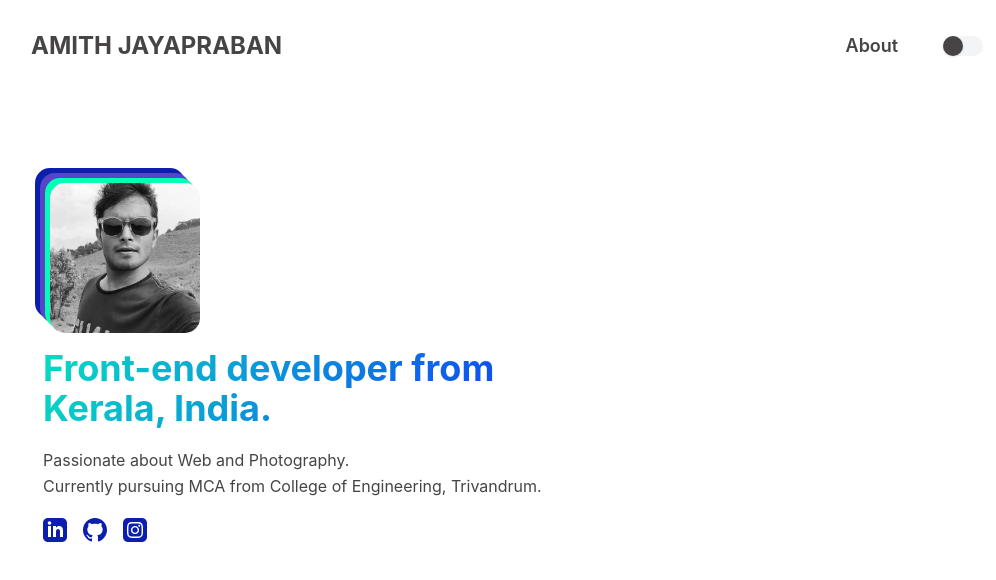
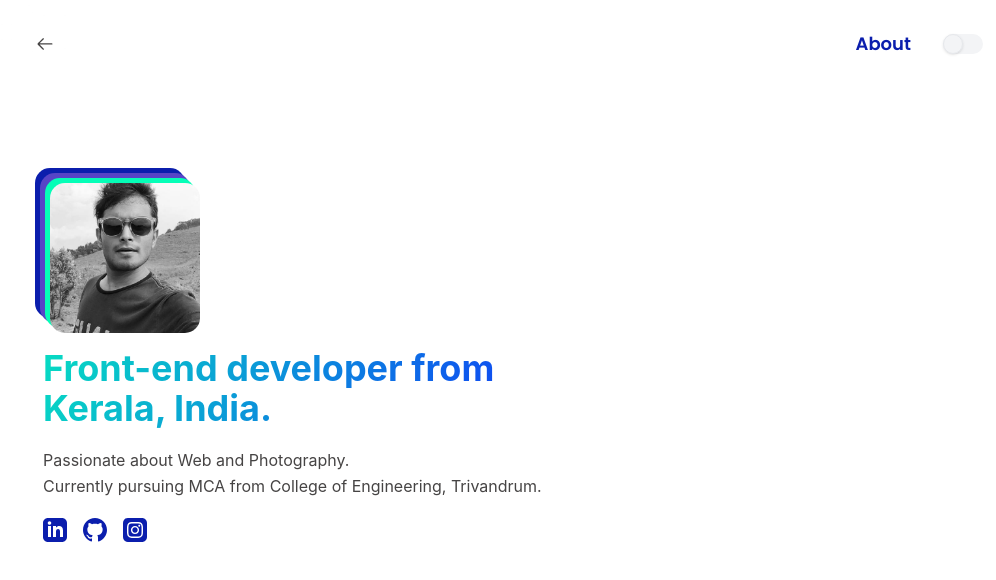
Before and after one commit to amithjayapraban/Personal-Website, a React (Vite) app: page /about in a window 1280 px wide. Shown: the top 580 px of the page, without its empty margins (129-1125 px from the left). Built offline with nearby package versions, Linux system fonts and the light colour scheme; a web font is replaced by a local one.

Commit message:
minor fix

```diff
--- a/src/App.css
+++ b/src/App.css
@@ -34,9 +34,9 @@ section {
   /* text-shadow: -2.5px -2.5px 0 var(--fend), -5px -5px 0 rgb(17, 44, 252); */
   background: linear-gradient(
     45deg,
-    var(--fend),
-    var(--cyan),
-    rgb(17, 44, 252)
+    var(--fend) 30%,
+    var(--cyan) 50%,
+    rgb(17, 44, 252) 90%
   );
   background-size: 250% 100%;
   background-position: 100% 100%;
@@ -79,6 +79,18 @@ section {
   -webkit-background-clip: text;
   -webkit-text-fill-color: transparent;
 }
+.about{
+  /* color:white !important;
+
+  background:   rgb(17, 44, 252);
+   */
+}
+.back{
+  /* color:white !important;
+
+  background:   rgb(17, 44, 252);  */
+
+}
 .frontend_about {
   background: linear-gradient(
     120deg,
@@ -93,17 +105,23 @@ section {
   -webkit-text-fill-color: transparent;
 
 }
-.about {
-  /* background: var(--fontcolor);
+.tags{
+  background: linear-gradient(
+    120deg,
+    var(--fend),
+    var(--cyan),
+    rgb(17, 44, 252)
+  );
   background-clip: text;
+
   -webkit-background-clip: text;
-  -webkit-text-fill-color: transparent; */
+  -webkit-text-fill-color: transparent;
 }
 .head {
   /* position: absolute;
   top: 0px; */
   backdrop-filter: blur(100px);
-
+  font-family: "Poppins", sans-serif;
   display: grid;
   grid-auto-flow: row;
   grid-template-columns: 1fr repeat(3, max-content);
@@ -127,9 +145,9 @@ section {
 
 .about {
   grid-column-start: header3;
-  justify-self: end;
+  justify-self: flex-end;
   align-self: flex-end;
-  margin-right: 0.8rem;
+
 }
 
 .foot {
--- a/src/index.css
+++ b/src/index.css
@@ -37,3 +37,20 @@ body {
   -webkit-font-smoothing: antialiased;
   -moz-osx-font-smoothing: grayscale;
 }
+
+::-webkit-scrollbar {
+
+
+}
+
+/* Track */
+/* ::-webkit-scrollbar-track {
+  background: var(--primary);
+  border-radius: 0px;
+} */
+
+/* Handle */
+::-webkit-scrollbar-thumb {
+  /* background: red;
+  border-radius: 6px; */
+}
--- a/src/pages/Head.tsx
+++ b/src/pages/Head.tsx
@@ -3,42 +3,46 @@ import { Link } from "react-router-dom";
 import Transition from "./Transition";
 import { useNavigate } from "react-router-dom";
 
-export default function Head({ Changetheme,theme }: any) {
+export default function Head({ Changetheme, theme }: any) {
   const nav = useNavigate();
   let path = window.location.pathname;
+  useEffect(()=>{
+
 
     if (path === "/about") {
       document.querySelector(".about")?.classList.add("text-link");
-
+      document.querySelector(".back")?.classList.remove("hidden");
     }
     if (path === "/") {
       document.querySelector(".about")?.classList.remove("text-link");
+      document.querySelector(".back")?.classList.add("hidden");
+    }
+  },[ path])
 
-  }
-  useEffect(()=>{
-    if(theme){
-    if(theme==='dark'){
+  useEffect(() => {
+    if (theme) {
+      if (theme === "dark") {
         document.querySelector(".mode")?.classList.add("left-[49.99%]");
         document.querySelector(".mode")?.classList.remove("left-[0%]");
-
-
-  }else{
+      } else {
         document.querySelector(".mode")?.classList.remove("left-[49.99%]");
         document.querySelector(".mode")?.classList.add("left-[0%]");
       }
     }
-
-  },[theme])
-
+  }, [theme]);
 
   return (
     <div className="head  p-7 md:p-10 md:px-[160px] md:py-[30px]  ">
-      <p className="name font-[700] outline-none self-center text-sm md:text-2xl">
+      <a className="back px-1 max-w-[max-content] rounded-[4px] hidden font-[600] outline-none self-center justify-self-start text-sm md:text-lg">
         {" "}
-        <Link to="/"> AMITH JAYAPRABAN</Link>{" "}
-      </p>
+        <Link to="/">
+        <svg clip-rule="evenodd" fill="var(--fontcolor)" width="20" fill-rule="evenodd" stroke-linejoin="round" stroke-miterlimit="2" viewBox="0 0 24 24" xmlns="http://www.w3.org/2000/svg"><path d="m9.474 5.209s-4.501 4.505-6.254 6.259c-.147.146-.22.338-.22.53s.073.384.22.53c1.752 1.754 6.252 6.257 6.252 6.257.145.145.336.217.527.217.191-.001.383-.074.53-.221.293-.293.294-.766.004-1.057l-4.976-4.976h14.692c.414 0 .75-.336.75-.75s-.336-.75-.75-.75h-14.692l4.978-4.979c.289-.289.287-.761-.006-1.054-.147-.147-.339-.221-.53-.221-.191-.001-.38.071-.525.215z" fill-rule="nonzero"/></svg>
+          {/* AMITH <br/> */}
+          {/* <p className="text-xs font-[300]">JAYAPRABAN</p> */}
+        </Link>{" "}
+      </a>
       <a
-        className="about outline-none font-[600] transition-[1] self-center  text-sm md:text-lg cursor-pointer"
+        className="about  rounded-[4px]   outline-none font-[500] transition-[1] self-center   text-sm md:text-lg cursor-pointer"
         onClick={() => {
           nav("/about");
         }}
@@ -47,11 +51,9 @@ export default function Head({ Changetheme,theme }: any) {
       </a>
       <div
         onClick={Changetheme}
-        className="text-gray-600  self-center min-w-[40px] max-w-[40px] h-[20px]  relative rounded-[150px]    bg-gray-100   md:ml-[2rem] md:mr-2"
+        className="text-gray-600 hidden md:flex self-center min-w-[40px] max-w-[40px] h-[20px]  relative rounded-[150px]    bg-gray-100   md:ml-[2rem] md:mr-2"
       >
-       <div className="absolute min-w-[20px] max-w-[20px] left-[0%] min-h-[20px]    shadow top-0 transition-[1] z-50  mode rounded-full  text-gray-800 bg-fontcolor"></div>
-
-
+        <div className="absolute min-w-[20px] max-w-[20px] left-[0%] min-h-[20px]  outline-none border-[1px]  shadow top-0 transition-[1] z-50  mode rounded-full  text-gray-800 "></div>
       </div>
     </div>
   );
--- a/src/pages/Home.tsx
+++ b/src/pages/Home.tsx
@@ -19,7 +19,7 @@ function Home() {
       name: "Sorah",
       desc: "MERN Stack Chat Application",
       tags:["React", "Express"," Socket.io"," MongoDB"],
-      link: "https://sorah-g9fexwdlr-amithjayapraban.vercel.app",
+      link: "https://sorah.vercel.app",
     },
     {
       name: "Nota",
@@ -44,12 +44,12 @@ function Home() {
             exit="exit"
             transition={{ duration: 0.03 }}
           >
-            <div className=" flex m-0 flex-col md:mb-20 cursor-default items-start ">
+            <div className=" flex  m-0 flex-col md:mb-20 cursor-default md:items-start items-center ">
 
-              <p className="lg:text-[150px] justify-self-end  md:text-8xl outline-none p-0  frontend font-[700]  text-[65px] text-fontcolor">
+              <p className="lg:text-[150px] justify-self-end  md:text-8xl outline-none p-0  frontend font-[700]  text-[65px]  text-fontcolor">
                 Frontend
               </p>
-              <p className="developer ml-[.5%] mt-[-20px] md:mt-0 justify-self-start font-[700] md:ml-[.4%] lg:ml-[.6%] text-fontcolor md:text-3xl text-2xl lg:text-5xl">
+              <p className="developer mt-[0px] md:mt-0 justify-self-start font-[700] md:ml-[.4%] lg:ml-[.6%] text-fontcolor md:text-3xl text-2xl lg:text-5xl">
                 Developer
               </p>
             </div>
@@ -70,7 +70,7 @@ function Home() {
                 <h1 className="md:text-3xl text-2xl projectname font-[700] text-link ">{i.name} </h1>{" "}
                 <p className="text-fontcolor text-sm font-[600] mb-2">{i.desc}</p>{" "}
                 <div className="flex gap-2">{i.tags.map((t:any)=>{
-                  return<div className="bg-card p-1  rounded-[4px]">{t}</div>
+                  return<div className="bg-card fronten p-1  rounded-[4px]">{t}</div>
                 })}
                 </div>
               </div>
```
Lines whose indentation alone changed are shown as unchanged.
